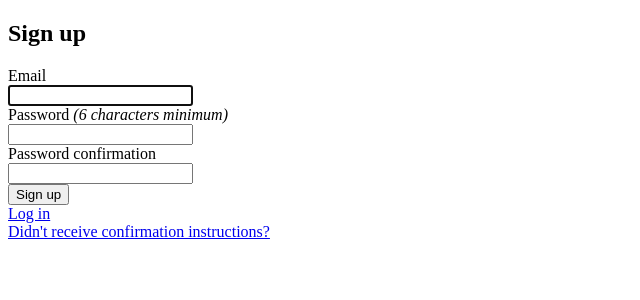
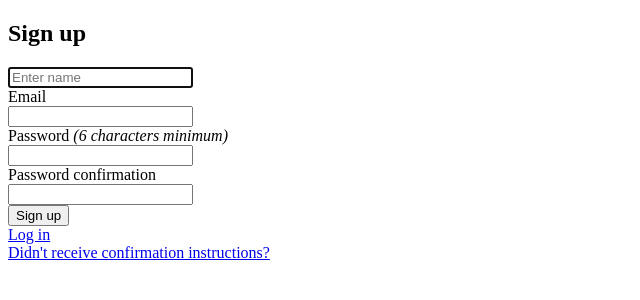
Before and after one commit to dialite/budget-app, a Rails app: page /users/sign_up in a window 1280 px wide. Shown: the top 300 px of the page, without its empty margins (0-640 px from the left). Run offline with Rails 7, Linux system fonts and the light colour scheme.

```diff
--- a/app/views/devise/registrations/new.html.erb
+++ b/app/views/devise/registrations/new.html.erb
@@ -2,6 +2,10 @@
 
 <%= form_for(resource, as: resource_name, url: registration_path(resource_name)) do |f| %>
   <%= render "devise/shared/error_messages", resource: resource %>
+
+  <div class="field">
+    <%= f.text_field :name, autofocus: true, autocomplete: "name", class: 'form-control', placeholder: 'Enter name' %>
+  </div>
 
   <div class="field">
     <%= f.label :email %><br />
```
Also changed, not shown: Gemfile, Gemfile.lock.
